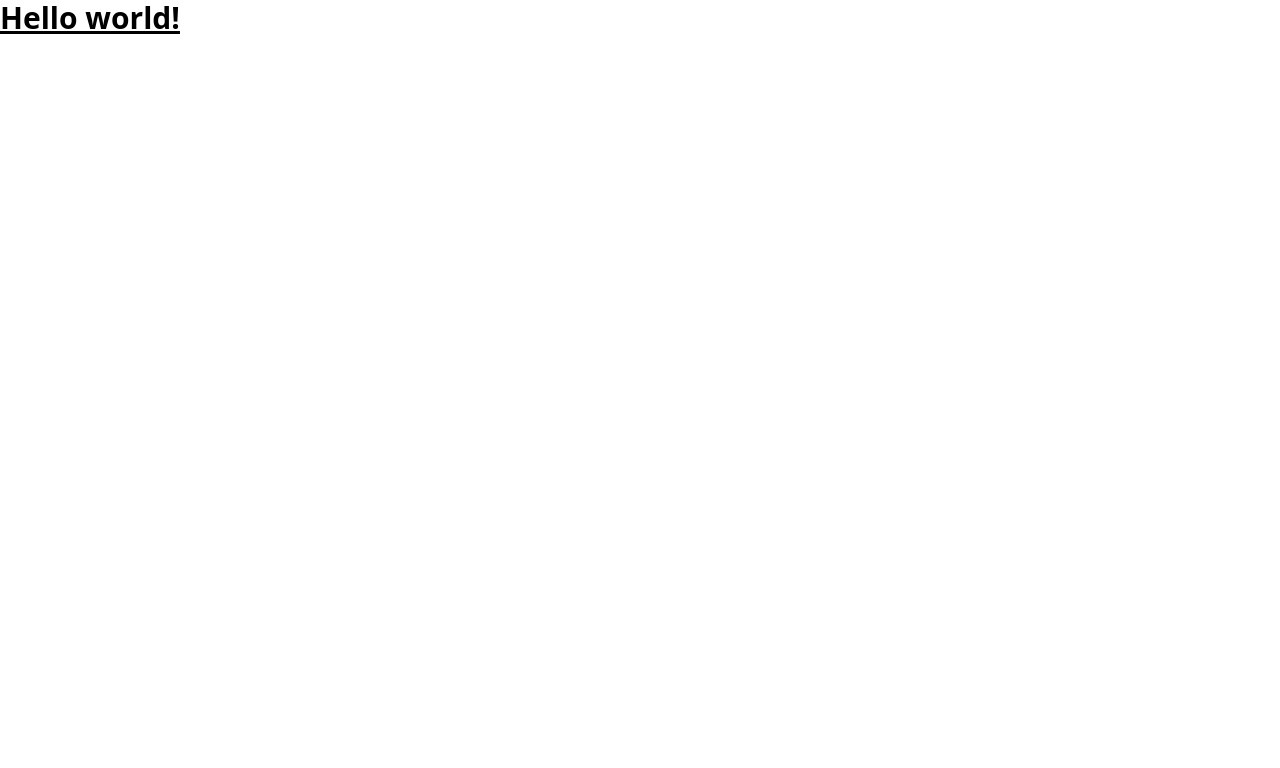
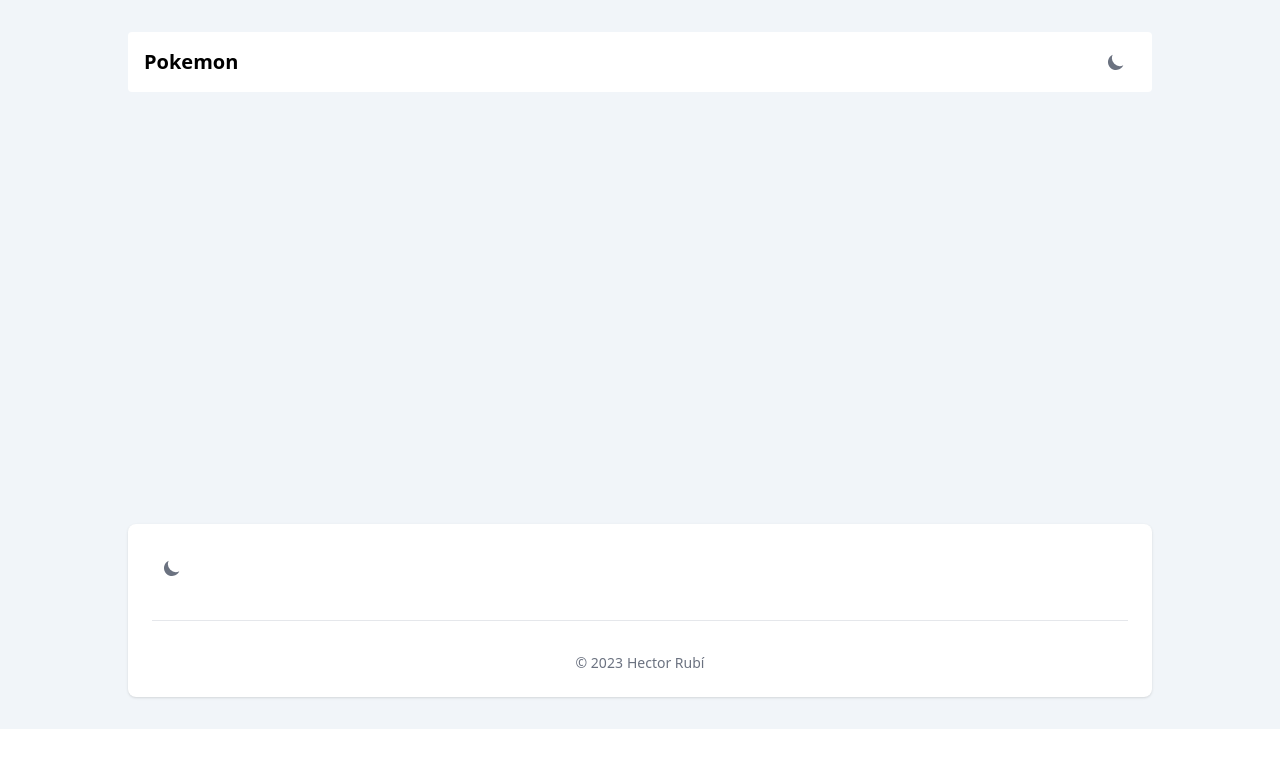
Before and after one commit to HectorRubi/pokedex-fullstack, a React (Vite) app in the folder apps/web/: page / in a window 1280 px wide. Shown: the top 768 px of the page. Built offline with nearby package versions, Linux system fonts and the light colour scheme.

Commit message:
Create layout, nav and footer as main components

```diff
--- a/apps/web/src/App.tsx
+++ b/apps/web/src/App.tsx
@@ -1,9 +1,7 @@
+import { Layout } from './components/Layout'
+
 function App() {
-  return (
-    <>
-      <h1 className="text-3xl font-bold underline">Hello world!</h1>
-    </>
-  )
+  return <Layout />
 }
 
 export default App
--- /dev/null
+++ b/apps/web/src/components/Footer/index.tsx
@@ -0,0 +1,17 @@
+import { Footer as FooterFlowbite, DarkThemeToggle } from 'flowbite-react'
+
+export const Footer = () => {
+  return (
+    <FooterFlowbite container>
+      <div className="w-full text-center">
+        <div className="w-full justify-between sm:flex sm:items-center sm:justify-between">
+          <FooterFlowbite.LinkGroup>
+            <DarkThemeToggle />
+          </FooterFlowbite.LinkGroup>
+        </div>
+        <FooterFlowbite.Divider />
+        <FooterFlowbite.Copyright by="Hector Rubí" href="#" year={2023} />
+      </div>
+    </FooterFlowbite>
+  )
+}
--- /dev/null
+++ b/apps/web/src/components/Layout/index.tsx
@@ -0,0 +1,22 @@
+import { Flowbite } from 'flowbite-react'
+
+import { Navbar } from './../Navbar'
+import { Footer } from './../Footer'
+
+export function Layout() {
+  return (
+    <Flowbite>
+      <header className="bg-slate-100 dark:bg-[#111827]">
+        <nav className="max-w-5xl mx-auto py-8 px-2 lg:px-0">
+          <Navbar />
+        </nav>
+      </header>
+      <main className="bg-slate-100 dark:bg-[#111827]">
+        <section className="py-36"></section>
+        <footer className="max-w-5xl mx-auto mt-20 py-8 px-2 lg:px-0">
+          <Footer />
+        </footer>
+      </main>
+    </Flowbite>
+  )
+}
--- /dev/null
+++ b/apps/web/src/components/Navbar/index.tsx
@@ -0,0 +1,17 @@
+import { DarkThemeToggle, Navbar as NavbarFlowbite } from 'flowbite-react'
+
+export const Navbar = () => {
+  return (
+    <NavbarFlowbite fluid rounded>
+      <NavbarFlowbite.Brand>
+        <span className="self-center whitespace-nowrap text-xl font-semibold dark:text-white">
+          Pokemon
+        </span>
+      </NavbarFlowbite.Brand>
+      <NavbarFlowbite.Toggle />
+      <NavbarFlowbite.Collapse>
+        <DarkThemeToggle />
+      </NavbarFlowbite.Collapse>
+    </NavbarFlowbite>
+  )
+}
```
